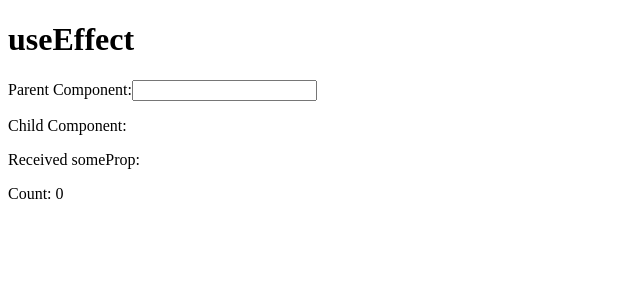
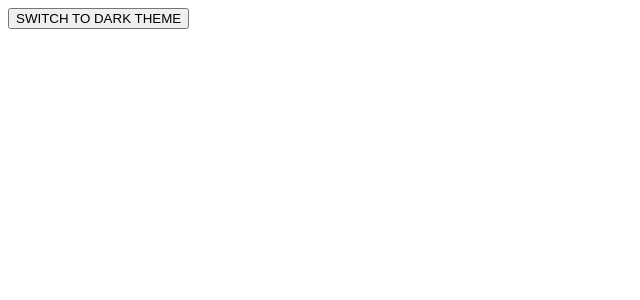
Before and after one commit to gokuljsparkout/GokulJSO, a React (Create React App) app: page / in a window 1280 px wide. Shown: the top 300 px of the page, without its empty margins (0-640 px from the left). Built offline with nearby package versions, Linux system fonts and the light colour scheme.

Commit message:
useContext Hook

```diff
--- a/src/App.js
+++ b/src/App.js
@@ -1,11 +1,17 @@
 import React from "react";
-import ParentComponent from "./ParentComponent";
-function App() {
+import ThemeButton from "./ThemeButton";
+import ThemeProvider from "./ThemeProvider";
+
+//useContext
+function App()
+{
   return (
     <div className="App">
-      <ParentComponent/>
+      <ThemeProvider>
+      <ThemeButton/>
+      </ThemeProvider>
+
       </div>
   )
 }
-
 export default App;
--- a/src/ChildComponent.js
+++ /dev/null
@@ -1,12 +0,0 @@
-import React, { Component } from 'react';
-function ChildComponent({ someProp, count }) {
-  return (
-    <div>
-      <p>Child Component:</p>
-      <p>Received someProp: {someProp}</p>
-      <p>Count: {count}</p>
-    </div>
-  );
-}
-
-export default ChildComponent;
--- a/src/ParentComponent.js
+++ /dev/null
@@ -1,32 +0,0 @@
-import React, {useEffect,useState} from 'react';
-import ChildComponent from './ChildComponent';
-
-function ParentComponent() {
-  const [someProp, setSomeProp] = useState('');
-  const [count, setCount] = useState(0);
-
-  useEffect(()=>{
-    if(someProp !== ''){
-      setCount(count=>count+1)
-    }
-  },[someProp])
-
-  function handleChange(event)
-  {
-    setSomeProp(event.target.value)
-  }
-
-  return (
-    <div>
-      <h1>useEffect</h1>
-      <label>
-        Parent Component:
-        <input type="text" value={someProp} onChange={handleChange} />
-      </label>
-      <ChildComponent someProp={someProp} count={count} />
-    </div>
-  )
-}
-
-
-export default ParentComponent;
--- /dev/null
+++ b/src/ThemeButton.js
@@ -0,0 +1,18 @@
+import React ,{useContext} from 'react';
+import ThemeContext from './ThemeContext';
+
+const ThemeButton = () =>
+{
+  const{theme,toggleTheme} = useContext(ThemeContext);
+
+
+  return(
+    <button onClick ={toggleTheme}>
+      {
+        theme=='light' ? 'SWITCH TO DARK THEME' : 'SWITCH TO LIGHT THEME'
+      }
+    </button>
+  )
+};
+
+export default ThemeButton;
--- /dev/null
+++ b/src/ThemeContext.js
@@ -0,0 +1,5 @@
+import { createContext } from "react";
+
+const ThemeContext = createContext();
+
+export default ThemeContext;
--- /dev/null
+++ b/src/ThemeProvider.js
@@ -0,0 +1,32 @@
+import React , {useState} from 'react';
+import ThemeContext from './ThemeContext';
+
+const ThemeProvider =({children}) =>
+{
+  const[theme,setTheme] = useState('light');
+  const toggleTheme =()=>{
+    setTheme(theme === 'light' ? 'dark': 'light');
+  }
+  const themeStyles ={
+    light :{
+      backgroundColor : '#FFFFFF',
+      color : '#000000'
+    },
+
+    dark: {
+      backgroundColor: '#000000',
+      color: '#FFFFFF',
+    }
+
+  }
+  Object.assign(document.body.style, themeStyles[theme])
+
+return(
+  <ThemeContext.Provider value={{theme,toggleTheme}}style={themeStyles[theme]}>
+    {children}
+  </ThemeContext.Provider>
+
+)
+}
+
+export default ThemeProvider;
```
